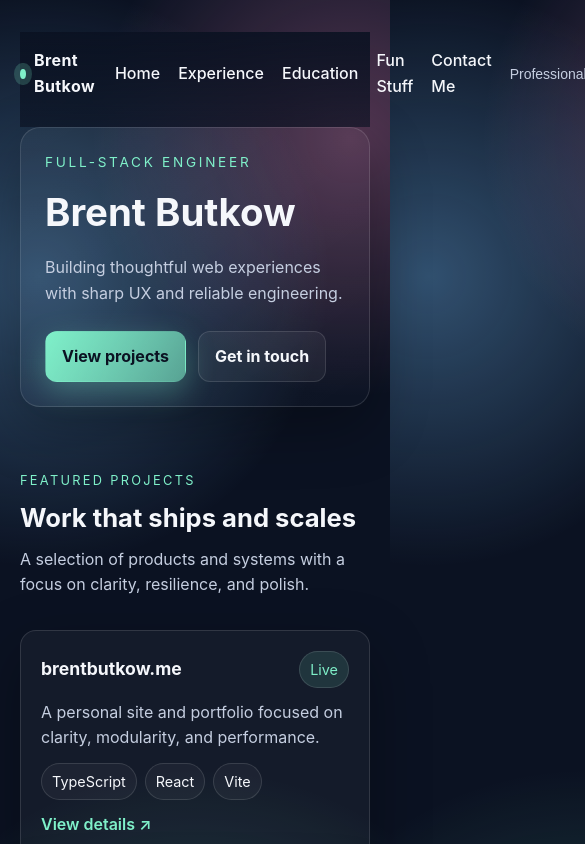
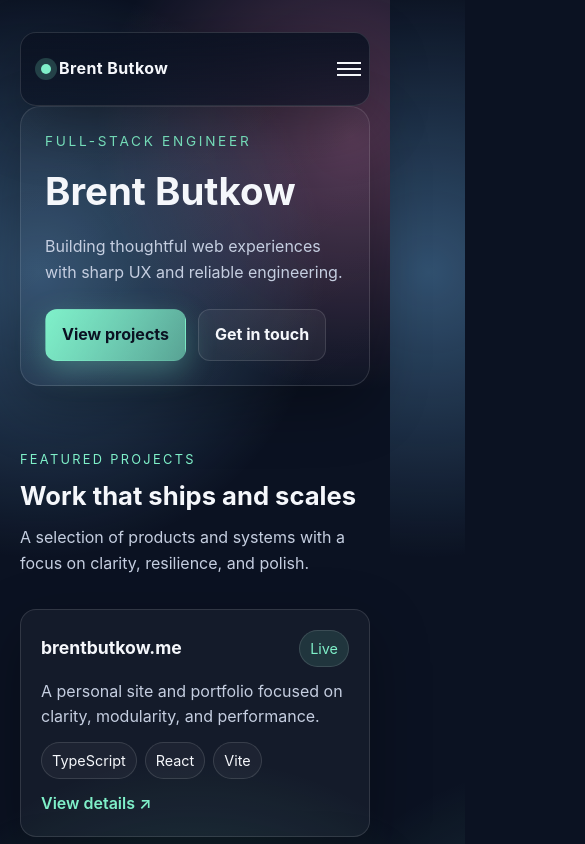
Before and after one commit to BrentTB/brentbutkow.me, a React (Vite) app: page / in a window 390 px wide. Shown: the top 844 px of the page, 585 px wide, since content can reach past the window. Built offline with nearby package versions, Linux system fonts and the light colour scheme.

Commit message:
add initial mobile navbar

```diff
--- a/src/components/ModeToggle.module.scss
+++ b/src/components/ModeToggle.module.scss
@@ -8,7 +8,6 @@
   font-size: 0.875rem;
   color: var(--muted);
   white-space: nowrap;
-  margin: 0;
 }
 
 .modeToggle {
@@ -62,3 +61,8 @@
   left: 24px;
   background: var(--accent);
 }
+
+.activeText {
+  color: var(--accent);
+  // font-size: 1.05rem;
+}
--- a/src/components/ModeToggle.tsx
+++ b/src/components/ModeToggle.tsx
@@ -5,17 +5,18 @@ type ModeToggleProps = {
   onToggle: (value: boolean) => void
   label1: string
   label2: string
+  className?: string
 }
 
-function ModeToggle({ isEnabled, onToggle, label1, label2 }: ModeToggleProps) {
+function ModeToggle({ isEnabled, onToggle, label1, label2, className }: ModeToggleProps) {
   return (
-    <li className={styles.modeControl}>
+    <li className={`${styles.modeControl} ${className || ''}`}>
       <button
         className={styles.modeToggle}
         onClick={() => onToggle(false)}
         aria-label={`Switch to ${label1} mode`}
       >
-        <p className={styles.modeLabel}>{label1}</p>
+        <p className={`${styles.modeLabel} ${!isEnabled ? styles.activeText : ''}`}>{label1}</p>
       </button>
       <button
         className={styles.modeToggle}
@@ -33,7 +34,7 @@ function ModeToggle({ isEnabled, onToggle, label1, label2 }: ModeToggleProps) {
         onClick={() => onToggle(true)}
         aria-label={`Switch to ${label2} mode`}
       >
-        <p className={styles.modeLabel}>{label2}</p>
+        <p className={`${styles.modeLabel} ${isEnabled ? styles.activeText : ''}`}>{label2}</p>
       </button>
     </li>
   )
--- a/src/components/Navbar.module.scss
+++ b/src/components/Navbar.module.scss
@@ -1,4 +1,7 @@
+@use '../styles/shared' as *;
+
 .navbar {
+  @include card-base;
   position: sticky;
   top: 0;
   z-index: 10;
@@ -17,14 +20,25 @@
   gap: 8px;
   font-weight: 700;
   letter-spacing: 0.4px;
+  position: relative;
+  z-index: 20;
 }
 
 .dot {
+  margin-left: 20px;
   width: 10px;
   height: 10px;
   border-radius: 50%;
   background: var(--accent);
   box-shadow: 0 0 0 6px rgba(127, 240, 201, 0.2);
+}
+
+.end {
+  margin-right: 20px
+}
+
+.nav {
+  grid-column: 3;
 }
 
 .links {
@@ -64,14 +78,110 @@
   transform: scaleX(1);
 }
 
+.mobileMenuToggle {
+  display: none;
+  background: none;
+  border: none;
+  cursor: pointer;
+  padding: 8px;
+  width: 40px;
+  height: 40px;
+  position: relative;
+  z-index: 20;
+  grid-column: 3;
+
+  &:focus-visible {
+    outline: 2px solid var(--accent);
+    outline-offset: 2px;
+    border-radius: 4px;
+  }
+}
+
+.menuIcon {
+  display: block;
+  width: 24px;
+  height: 2px;
+  background: var(--text);
+  position: relative;
+  transition: transform 600ms ease;
+
+  &::before,
+  &::after {
+    content: '';
+    position: absolute;
+    left: 0;
+    width: 24px;
+    height: 2px;
+    background: var(--text);
+    transition: transform 600ms ease;
+  }
+
+  &::before {
+    top: -6px;
+  }
+
+  &::after {
+    top: 6px;
+  }
+}
+
+.mobileMenuToggle.open .menuIcon {
+  transform: translateX(-200px);
+  animation: hideBackground 600ms ease forwards;
+
+  &::before {
+    transform: translateX(200px) rotate(45deg) translateY(8px);
+  }
+
+  &::after {
+    transform: translateX(200px) rotate(-45deg) translateY(-8px);
+  }
+}
+
+@keyframes hideBackground {
+  to {
+    background: transparent;
+  }
+}
+
 @media (max-width: 720px) {
   .navbar {
-    grid-template-columns: auto 1fr;
-    grid-template-rows: auto auto;
-    row-gap: 12px;
+    grid-template-columns: auto 1fr auto;
+  }
+
+  .mobileMenuToggle {
+    display: block;
+  }
+
+  .nav {
+    position: fixed;
+    top: 0;
+    background: rgb(11, 18, 34);
+    display: flex;
+    align-items: center;
+    justify-content: center;
+    opacity: 0;
+    pointer-events: none;
+    transition: opacity 250ms ease;
+    z-index: 15;
+    grid-column: 2;
+    padding: 50px;
+
+    &.open {
+      opacity: 1;
+      pointer-events: all;
+    }
   }
 
   .links {
-    justify-content: flex-start;
+    flex-direction: column;
+    gap: 32px;
+    font-size: 1.5rem;
+    width: 100%;
+    align-items: center;
+  }
+
+  .link {
+    padding: 12px 0;
   }
 }
--- a/src/components/Navbar.tsx
+++ b/src/components/Navbar.tsx
@@ -3,22 +3,34 @@ import { routePaths, routes } from '../routes/routes.config'
 import styles from './Navbar.module.scss'
 import ModeToggle from './ModeToggle'
 import { useFunMode } from '../contexts/FunModeContext'
+import { useState } from 'react'
 
 function Navbar() {
   const { isFunMode, setIsFunMode } = useFunMode()
   const navRoutes = routes.filter((route) => !route.dontShowInNavbar)
+  const [isMobileMenuOpen, setIsMobileMenuOpen] = useState(false)
+
+  const closeMobileMenu = () => setIsMobileMenuOpen(false)
 
   return (
     <header className={styles.navbar}>
-      <Link to={routePaths.home} className={styles.brand}>
+      <Link to={routePaths.home} className={styles.brand} onClick={closeMobileMenu}>
         <span className={styles.dot} aria-hidden="true" />
         <span>Brent Butkow</span>
       </Link>
-      <nav aria-label="Primary">
+      <button
+        className={`${styles.mobileMenuToggle} ${isMobileMenuOpen ? styles.open : ''}`}
+        onClick={() => setIsMobileMenuOpen(!isMobileMenuOpen)}
+        aria-label={isMobileMenuOpen ? 'Close menu' : 'Open menu'}
+        aria-expanded={isMobileMenuOpen}
+      >
+        <span className={styles.menuIcon}></span>
+      </button>
+      <nav aria-label="Primary" className={`${styles.nav} ${isMobileMenuOpen ? styles.open : ''}`}>
         <ul className={styles.links}>
           {navRoutes.map((route) => (
             <li key={route.path}>
-              <NavLink className={styles.link} to={route.path}>
+              <NavLink className={styles.link} to={route.path} onClick={closeMobileMenu}>
                 {route.label}
               </NavLink>
             </li>
@@ -28,6 +40,7 @@ function Navbar() {
             onToggle={setIsFunMode}
             label1="Professional"
             label2="Fun"
+            className={styles.end}
           />
         </ul>
       </nav>
```
Also changed, not shown: 1 other file (tests, documents, lock files or other folders).
